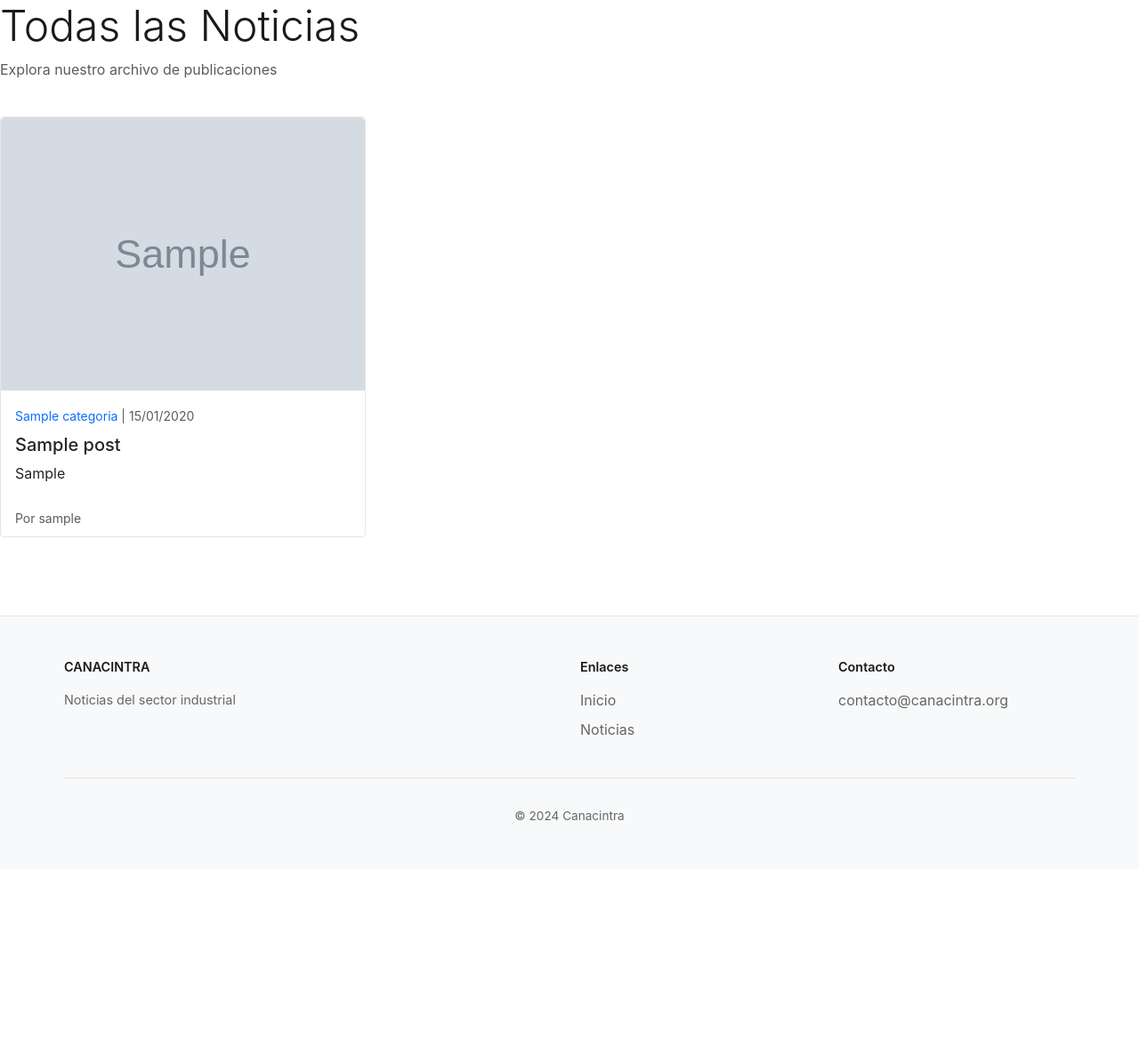
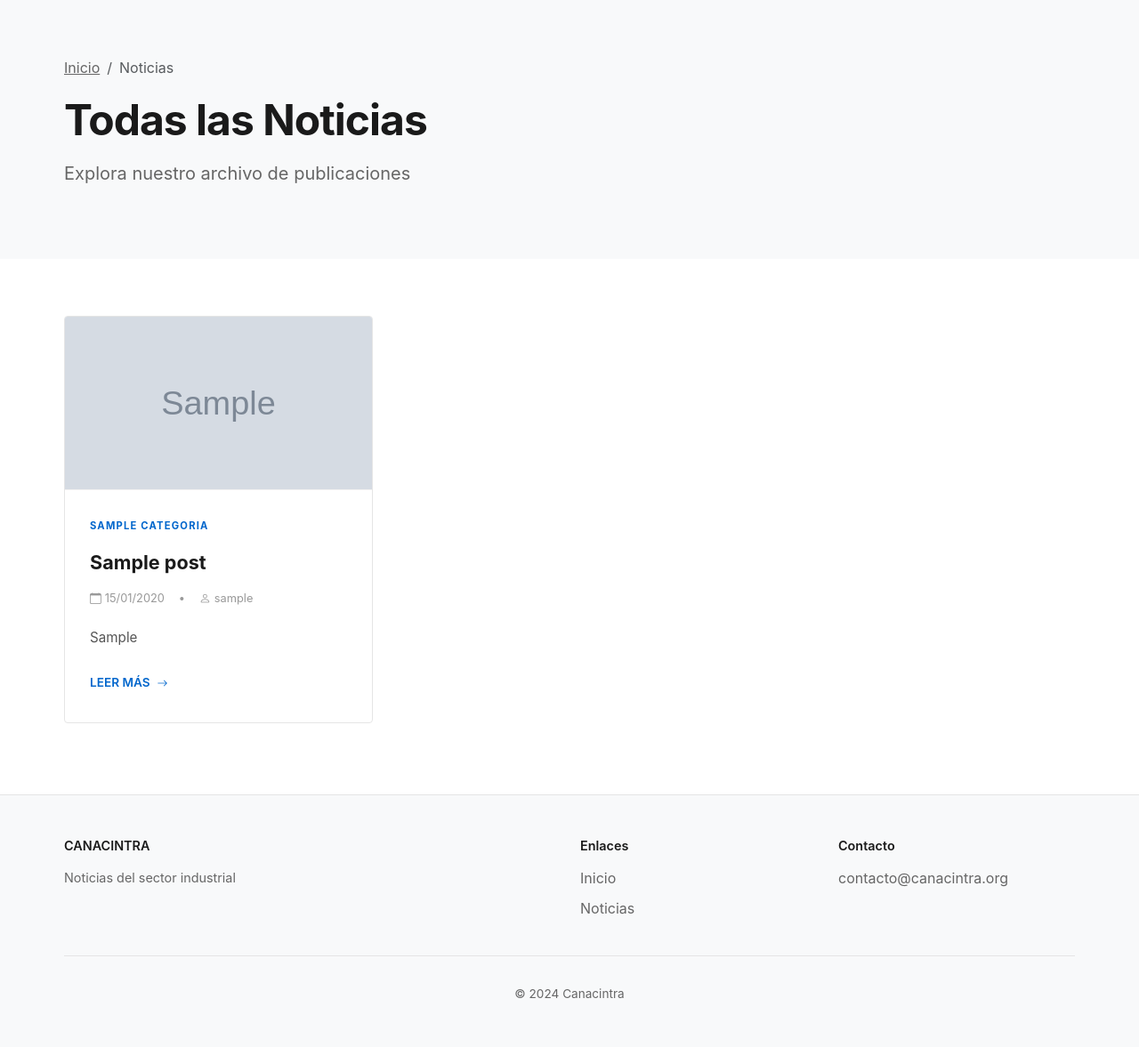
Before and after one commit to Girunx14/canacintra, a Django app: page /noticias/ in a window 1280 px wide. Shown: the part 91-1268 px from the top of the page at 89% size. Before the commit the page ends 1013 px from the top, so only its background shows below. Run offline with Django 5.2, Linux system fonts and the light colour scheme; tables that the repository leaves empty hold one stand-in row (values such as "Sample post"); grey boxes marked "Sample" are stand-in pictures.

Commit message:
feat: mejora radical del panel de noticias - mas spacing y mejor jerarquia

```diff
--- a/blog/templates/blog/lista_posts.html
+++ b/blog/templates/blog/lista_posts.html
@@ -1,79 +1,118 @@
 {% extends 'base.html' %}
+{% load blog_tags %}
 
 {% block title %}Noticias - Canacintra{% endblock %}
 
 {% block content %}
-<div class="row mb-4">
-    <div class="col-12">
-        <h1 class="display-5">Todas las Noticias</h1>
-        <p class="text-muted">Explora nuestro archivo de publicaciones</p>
-    </div>
-</div>
-
-<div class="row">
-    {% for post in posts %}
-        <div class="col-md-4 mb-4">
-            <div class="card h-100">
-                {% if post.imagen_portada %}
-                    <img src="{{ post.imagen_portada.url }}" class="card-img-top" alt="{{ post.titulo }}">
-                {% else %}
-                    <div class="card-img-top bg-secondary text-white d-flex align-items-center justify-content-center" style="height: 200px;">
-                        <span>Sin imagen</span>
-                    </div>
-                {% endif %}
-                <div class="card-body">
-                    <small class="text-muted">
-                        {% if post.categoria %}
-                            <a href="{% url 'blog:por_categoria' post.categoria.slug %}" class="text-decoration-none">{{ post.categoria.nombre }}</a> |
-                        {% endif %}
-                        {{ post.fecha_publicacion|date:"d/m/Y" }}
-                    </small>
-                    <h5 class="card-title mt-2">
-                        <a href="{% url 'blog:detalle_post' post.slug %}" class="text-decoration-none text-dark">{{ post.titulo }}</a>
-                    </h5>
-                    <p class="card-text">{{ post.get_resumen }}</p>
-                </div>
-                <div class="card-footer bg-white border-0">
-                    <small class="text-muted">Por {{ post.autor.username }}</small>
+<!-- Header -->
+<section style="background: #f8f9fa; padding: 4rem 0; margin-bottom: 4rem;">
+    <div class="container">
+        <div class="row align-items-center">
+            <div class="col-lg-8">
+                <nav aria-label="breadcrumb" class="mb-3">
+                    <ol class="breadcrumb" style="background: transparent; padding: 0;">
+                        <li class="breadcrumb-item"><a href="/" style="color: #666;">Inicio</a></li>
+                        <li class="breadcrumb-item active" aria-current="page">Noticias</li>
+                    </ol>
+                </nav>
+                <h1 style="font-size: 3rem; font-weight: 700; margin-bottom: 1rem; letter-spacing: -1px;">Todas las Noticias</h1>
+                <p class="text-secondary" style="font-size: 1.25rem;">Explora nuestro archivo de publicaciones</p>
             </div>
         </div>
     </div>
+</section>
+
+<!-- News Grid -->
+<section style="margin-bottom: 5rem;">
+    <div class="container">
+        <div class="row g-5">
+            {% for post in posts %}
+                <div class="col-md-6 col-lg-4">
+                    <article class="news-card h-100">
+                        <a href="{% url 'blog:detalle_post' post.slug %}" class="text-decoration-none d-block">
+                            {% if post.imagen_portada %}
+                                <div style="overflow: hidden; border-bottom: 1px solid #f0f0f0;">
+                                    <img src="{{ post.imagen_portada.url }}" alt="{{ post.titulo }}">
+                                </div>
+                            {% else %}
+                                <div style="width:100%; aspect-ratio:16/9; background: linear-gradient(135deg, #f5f7fa 0%, #e8ecf1 100%); display: flex; align-items: center; justify-content: center;">
+                                    <i class="bi bi-image" style="color: #cbd5e0; font-size: 4rem;"></i>
+                                </div>
+                            {% endif %}
+
+                            <div style="padding: 2rem 1.75rem;">
+                                {% if post.categoria %}
+                                    <span style="font-size: 0.7rem; font-weight: 700; text-transform: uppercase; letter-spacing: 1.2px; color: #0066cc; display: block; margin-bottom: 1rem;">
+                                        {{ post.categoria.nombre }}
+                                    </span>
+                                {% endif %}
+
+                                <h3 style="font-size: 1.35rem; font-weight: 700; margin-bottom: 1rem; line-height: 1.4; color: #1a1a1a;">
+                                    {{ post.titulo }}
+                                </h3>
+
+                                <div style="display: flex; align-items: center; gap: 1rem; font-size: 0.8rem; color: #999; margin-bottom: 1.25rem;">
+                                    <span><i class="bi bi-calendar me-1"></i>{{ post.fecha_publicacion|date:"d/m/Y" }}</span>
+                                    <span>•</span>
+                                    <span><i class="bi bi-person me-1"></i>{{ post.autor.username }}</span>
+                                </div>
+
+                                <p style="color: #555; line-height: 1.75; margin-bottom: 1.5rem; font-size: 0.95rem;">
+                                    {{ post.get_resumen|truncatechars:120 }}
+                                </p>
+
+                                <span style="display: inline-flex; align-items: center; color: #0066cc; font-weight: 600; font-size: 0.85rem;">
+                                    LEER MÁS <i class="bi bi-arrow-right" style="margin-left: 0.5rem; font-size: 0.75rem;"></i>
+                                </span>
+                            </div>
+                        </a>
+                    </article>
+                </div>
             {% empty %}
                 <div class="col-12">
-            <div class="alert alert-info">
-                No hay publicaciones disponibles aún.
+                    <div style="text-align: center; padding: 5rem 2rem; background: #f8f9fa; border-radius: 12px;">
+                        <i class="bi bi-newspaper" style="font-size: 5rem; color: #d1d5db; display: block; margin-bottom: 2rem;"></i>
+                        <h3 style="font-size: 1.75rem; margin-bottom: 1rem;">Sin resultados</h3>
+                        <p class="text-secondary">No hay publicaciones disponibles</p>
                     </div>
                 </div>
             {% endfor %}
         </div>
 
+        <!-- Paginación -->
         {% if posts.has_other %}
-<nav aria-label="Navegación de páginas">
+            <nav aria-label="Navegación" class="mt-5">
                 <ul class="pagination justify-content-center">
                     {% if posts.has_previous %}
-            <li class="page-item">
-                <a class="page-link" href="?page={{ posts.previous_page_number }}">Anterior</a>
+                        <li class="page-item me-2">
+                            <a class="page-link" href="?page={{ posts.previous_page_number }}" style="border: none; color: #1a1a1a; font-weight: 500;">
+                                <i class="bi bi-chevron-left"></i> Anterior
+                            </a>
                         </li>
                     {% endif %}
 
                     {% for num in posts.paginator.page_range %}
                         {% if posts.number == num %}
-                <li class="page-item active">
-                    <span class="page-link">{{ num }}</span>
+                            <li class="page-item active me-2" aria-current="page">
+                                <span class="page-link" style="background: #1a1a1a; border: none; color: white;">{{ num }}</span>
                             </li>
                         {% elif num > posts.number|add:'-3' and num < posts.number|add:'3' %}
-                <li class="page-item">
-                    <a class="page-link" href="?page={{ num }}">{{ num }}</a>
+                            <li class="page-item me-2">
+                                <a class="page-link" href="?page={{ num }}" style="border: none; color: #1a1a1a;">{{ num }}</a>
                             </li>
                         {% endif %}
                     {% endfor %}
 
                     {% if posts.has_next %}
                         <li class="page-item">
-                <a class="page-link" href="?page={{ posts.next_page_number }}">Siguiente</a>
+                            <a class="page-link" href="?page={{ posts.next_page_number }}" style="border: none; color: #1a1a1a; font-weight: 500;">
+                                Siguiente <i class="bi bi-chevron-right"></i>
+                            </a>
                         </li>
                     {% endif %}
                 </ul>
             </nav>
         {% endif %}
+    </div>
+</section>
 {% endblock %}
--- a/templates/base.html
+++ b/templates/base.html
@@ -81,8 +81,14 @@
             transition: transform 0.3s;
         }
 
+        .news-card:hover {
+            border-color: #1a1a1a;
+            transform: translateY(-4px);
+            box-shadow: 0 12px 24px rgba(0,0,0,0.08);
+        }
+
         .news-card:hover img {
-            transform: scale(1.02);
+            transform: scale(1.05);
         }
 
         .news-card .card-body {
```
Also changed, not shown: blog/templates/blog/inicio.html (+55 -36 lines). Lines whose indentation alone changed are shown as unchanged.
